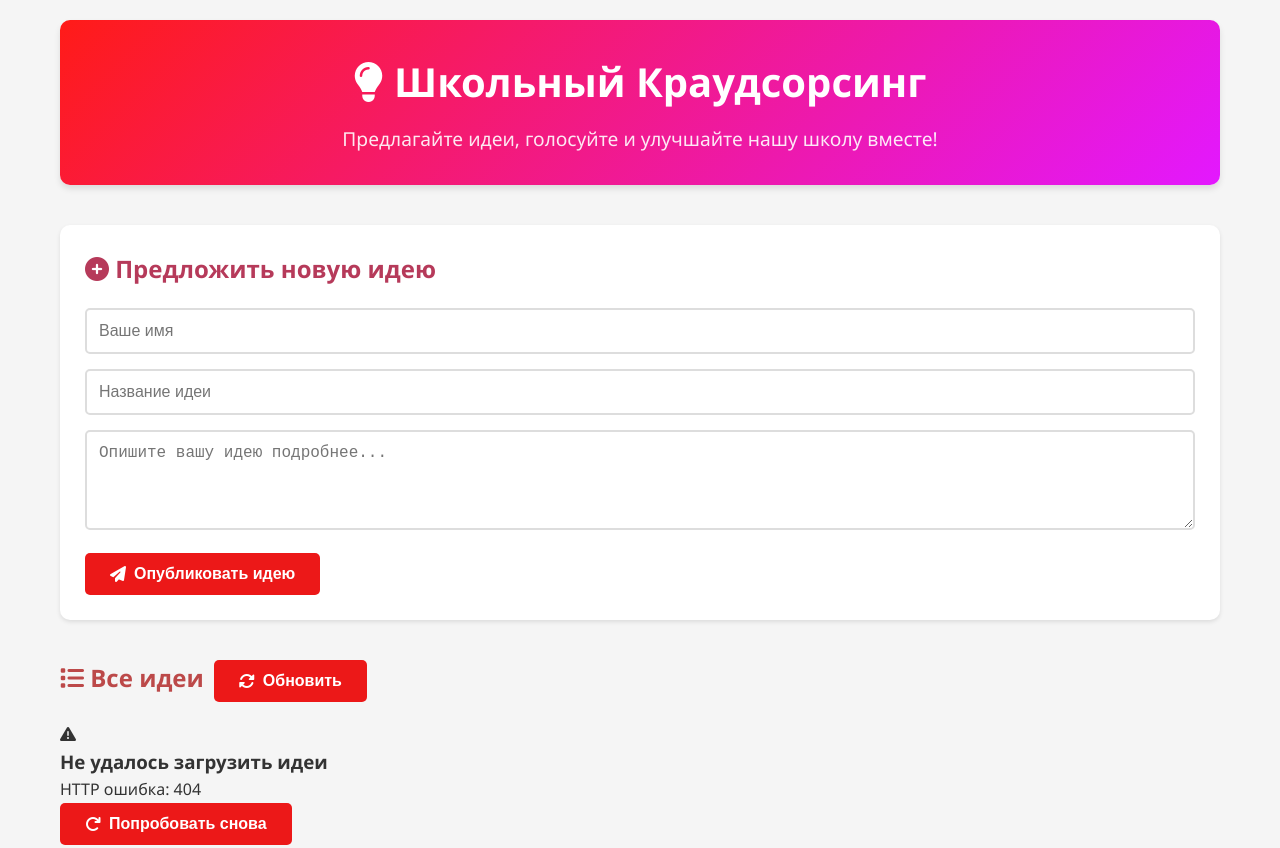
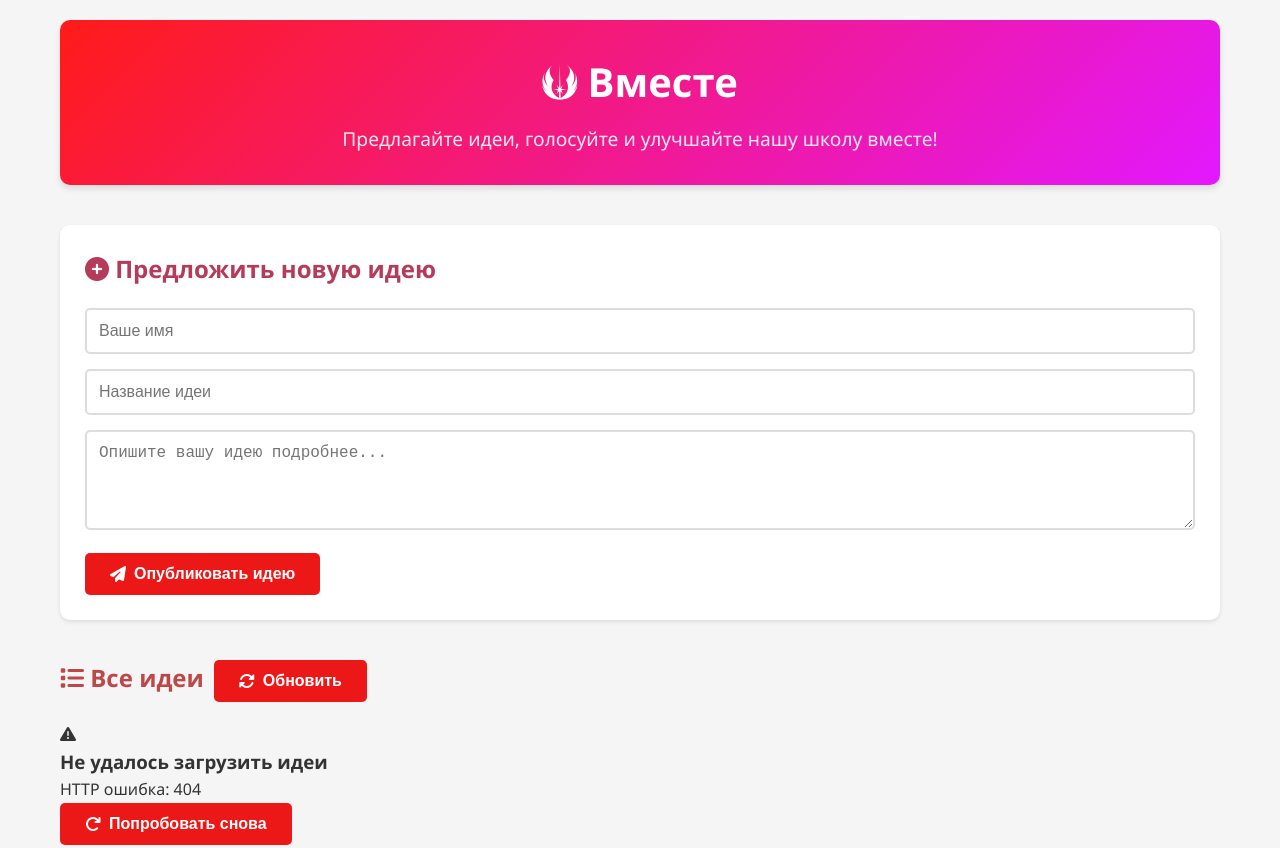
Before and after one commit to zhukovln09-dotcom/school-crowdsourcing1, a website: page public/index.html in a window 1280 px wide. Shown: the top 848 px of the page. Drawn offline with Linux system fonts and the light colour scheme; no server answers.

Commit message:
Update index.html

```diff
--- a/public/index.html
+++ b/public/index.html
@@ -3,14 +3,14 @@
 <head>
     <meta charset="UTF-8">
     <meta name="viewport" content="width=device-width, initial-scale=1.0">
-    <title>Школьный Краудсорсинг</title>
+    <title>Вместе</title>
     <link rel="stylesheet" href="style.css">
     <link rel="stylesheet" href="https://cdnjs.cloudflare.com/ajax/libs/font-awesome/6.4.0/css/all.min.css">
 </head>
 <body>
     <div class="container">
         <header>
-            <h1><i class="fas fa-lightbulb"></i> Школьный Краудсорсинг</h1>
+            <h1><i class="fab fa-jedi-order"></i> Вместе</h1>
             <p class="subtitle">Предлагайте идеи, голосуйте и улучшайте нашу школу вместе!</p>
         </header>
 
```
